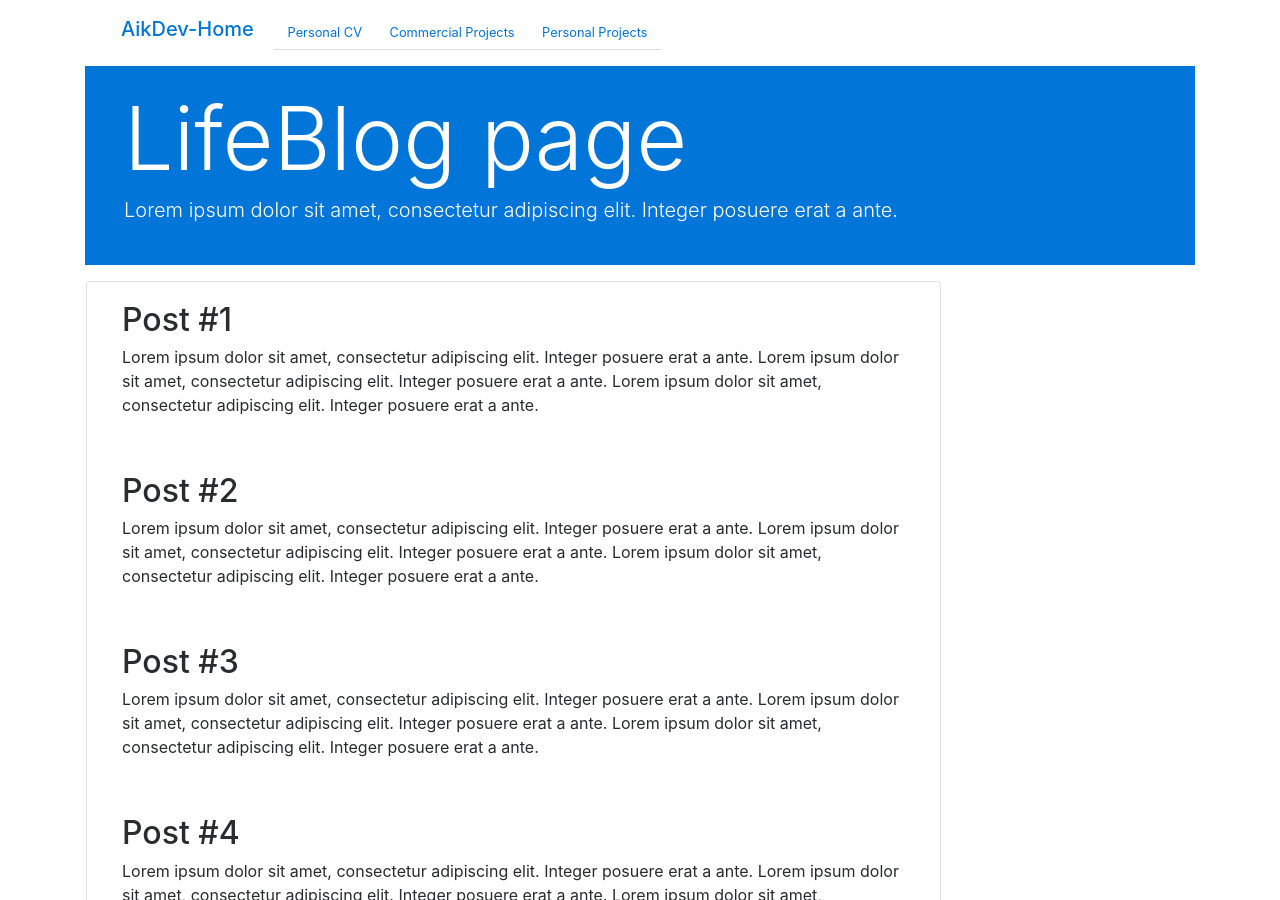
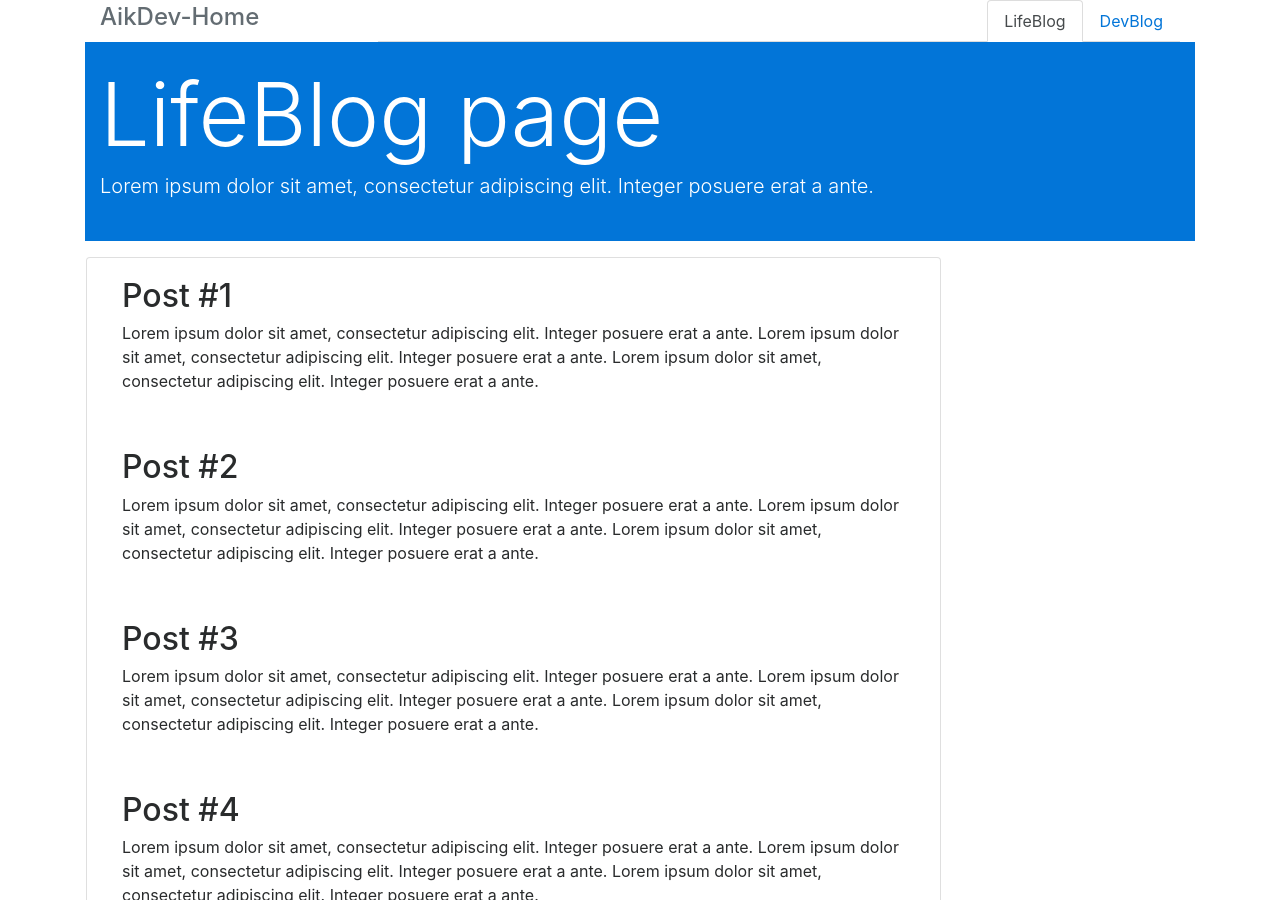
Before and after one commit to aik6980/aik6980.github.io, a Jekyll site: the page built from pages/blog-page.md, in a window 1280 px wide and 900 px high. Built offline with Jekyll 4.4.1, drawn with Linux system fonts in a browser that asks for light colours; nearby versions of some CDN libraries.

Commit message:
update navbar

```diff
--- a/_layouts/default-page.html
+++ b/_layouts/default-page.html
@@ -11,19 +11,41 @@
     <body>
         <div class='wrapper'>
             <header class='container'>
-                <small>
-                <nav class='navbar navbar-toggleable-md'>
-                    <h5 class='nav-brand'><a class='nav-link' href='/'>AikDev-Home</a></h5>
-                    <ul class='nav nav-tabs'>
+                {% comment %}
+                <nav class='navbar navbar-toggleable-md navbar-light'>
+                    <button class="navbar-toggler navbar-toggler-right" type="button" data-toggle="collapse" data-target="#navbarToggler" aria-controls="navbarToggler" aria-expanded="false" aria-label="Toggle navigation">
+                        <span class="navbar-toggler-icon"></span>
+                    </button>
+                    <h1 class='navbar-brand'><a class='nav-link' href='/'>AikDev-Home</a></h1>
+                    <div class="collapse navbar-collapse" id="navbarToggler">
+                    <ul class='navbar-nav nav-tabs'>
                         <li class='nav-item'><a class='nav-link' href='#'>Personal CV</a></li>
                         <li class='nav-item'><a class='nav-link' href='#'>Commercial Projects</a></li>
                         <li class='nav-item'><a class='nav-link' href='#'>Personal Projects</a></li>
+                        <li class='nav-item'><a class='nav-link' href='#'>LifeBlog</a></li>
+                        <li class='nav-item'><a class='nav-link' href='#'>DevBlog</a></li>
                     </ul>
+                    </div>
                 </nav>
-                </small>
+                {% endcomment %}
+                <div class="container">
+                    <div class='row'>
+                        <div class='col-md-3 my-1'>
+                            <h4><a class="text-muted" href='/'>AikDev-Home</a></h4>
+                        </div>
+                        <div class='col-md-9'>
+                            <nav role="navigation">
+                                <ul class='nav nav-tabs justify-content-end'>
+                                    <li class='nav-item'><a class='nav-link active' data-toggle="tab" href='#'>LifeBlog</a></li>
+                                    <li class='nav-item'><a class='nav-link' data-toggle="tab" href='#'>DevBlog</a></li>
+                                </ul>
+                            </nav>
+                        </div>
+                    </div>
+                </div>
                 <div class='container'>
                 <div class='row text-white bg-primary'>
-                    <div class='col-md-12 m-4'>
+                    <div class='col-md-12 my-4'>
                         <h1 class='display-2'>{{ page.title }}</h2>
                         <p class='lead'>Lorem ipsum dolor sit amet, consectetur adipiscing elit. Integer posuere erat a ante.</p>
                     </div>
```
